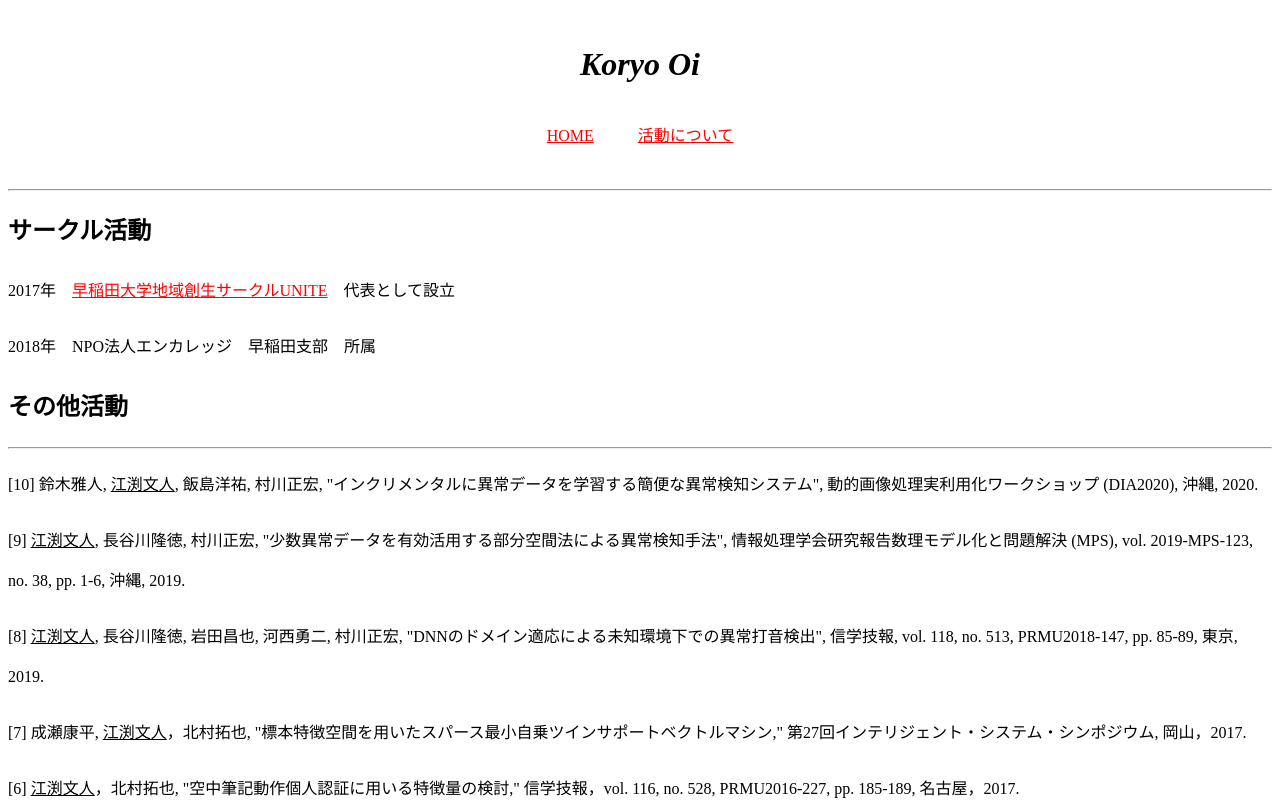
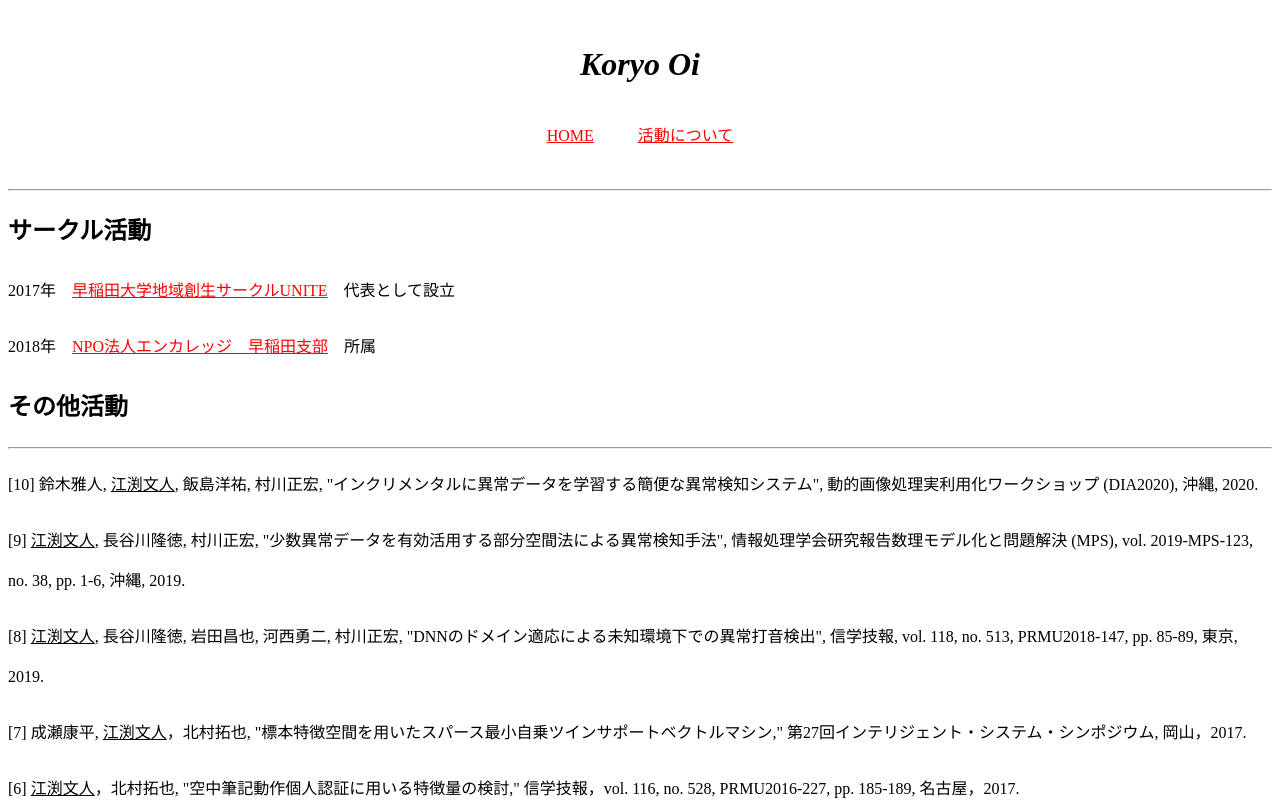
Before and after one commit to koryo-oi/Profile, a plain HTML site: page 活動について.html in a window 1280 px wide. Shown: the top 812 px of the page. Drawn offline with Linux system fonts and the light colour scheme.

Commit message:
Update 活動について.html

```diff
--- a/活動について.html
+++ b/活動について.html
@@ -95,7 +95,7 @@
         <h2>サークル活動</h2>
 	<p></p>
         <p>2017年　<a href="https://gakucir.com/detail/6412">早稲田大学地域創生サークルUNITE</a>　代表として設立</p>
-        <p>2018年　NPO法人エンカレッジ　早稲田支部　所属</p>
+        <p>2018年　<a href="http://encourage-waseda.hatenablog.com/">NPO法人エンカレッジ　早稲田支部</a>　所属</p>
 	<p></p>
         <h2>その他活動</h2>
         <hr>
```
